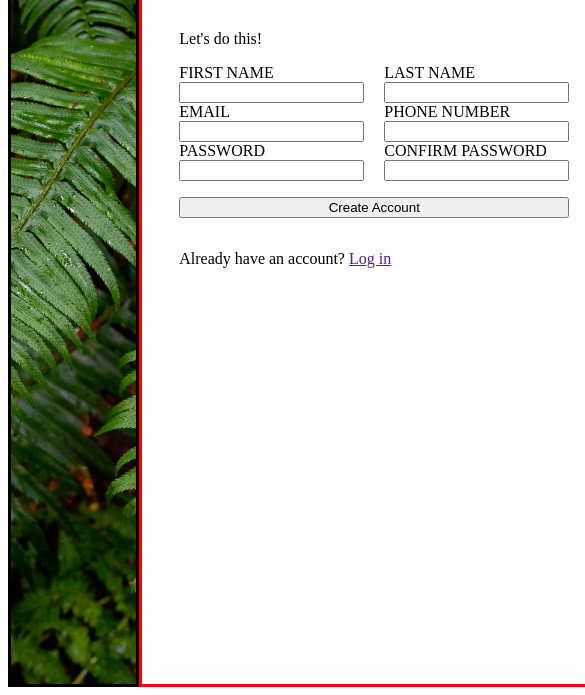
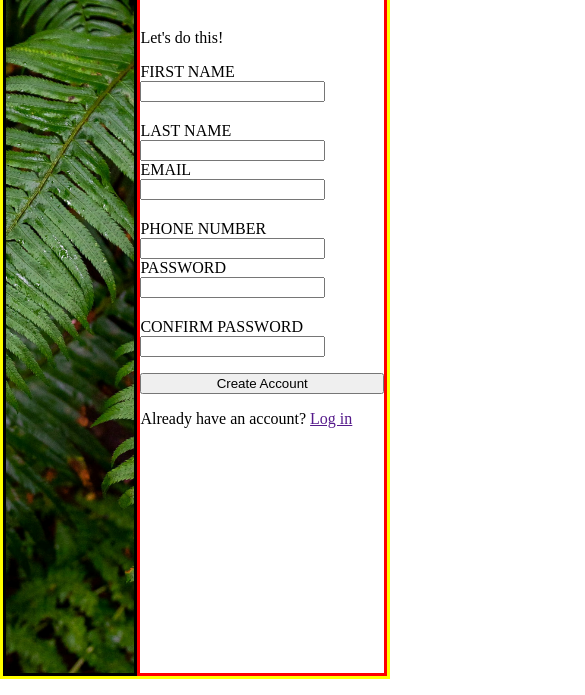
Before and after one commit to Tsee90/sign-up-form, a plain HTML site: page index.html in a window 390 px wide. Shown: the part 165-860 px from the top of the page, 585 px wide, since content can reach past the window. Drawn offline with Linux system fonts and the light colour scheme.

Commit message:
Adjust style for responsive box sizing

```diff
--- a/index.html
+++ b/index.html
@@ -7,6 +7,7 @@
     <link rel="stylesheet" href="style.css">
 </head>
 <body>
+    <div class="main-cont">
         <div class="image-cont">
             <div class="logo">
                 <img src="./images/odin-lined.png" alt="Odin" class="odin-img">
@@ -54,5 +55,6 @@
             </form>
             <p>Already have an account? <a href="">Log in</a></p>
         </div>
+    </div>
 </body>
 </html>
--- a/style.css
+++ b/style.css
@@ -1,22 +1,30 @@
-:root{
-    margin: 0px;
-    padding: 0px;
+html, body{
+    margin: 0;
+    padding: 0;
+}
+body{
+    display: flex;
+    justify-content: center;
 
 }
-
-body{
+.main-cont{
+    box-sizing: border-box;
     display: flex;
     flex-direction: row;
     height: 100vh;
+    border: 3px solid yellow;
+    max-width: 1000px;
 }
 
 .image-cont{
     box-sizing: border-box;
     border: 3px solid black;
-    flex: 0 0 35%;
+    flex: 1 1 auto;
+    min-width: 35%;
     background-image: url(images/halie-west-25xggax4bSA-unsplash.jpg);
     background-size: cover;
     background-position: center;
+
 }
 
 .form-cont{
@@ -24,14 +32,14 @@ body{
     flex-direction: column;
     box-sizing: border-box;
     border: 3px solid red;
-    padding: 0 10%;
-    gap: 1rem;
+    flex: 1 1 auto;
 }
 
 .form-div{
     display: flex;
     flex-direction: row;
     gap: 20px;
+    flex-wrap: wrap;
 }
 
 form{
```
Lines whose indentation alone changed are shown as unchanged.
